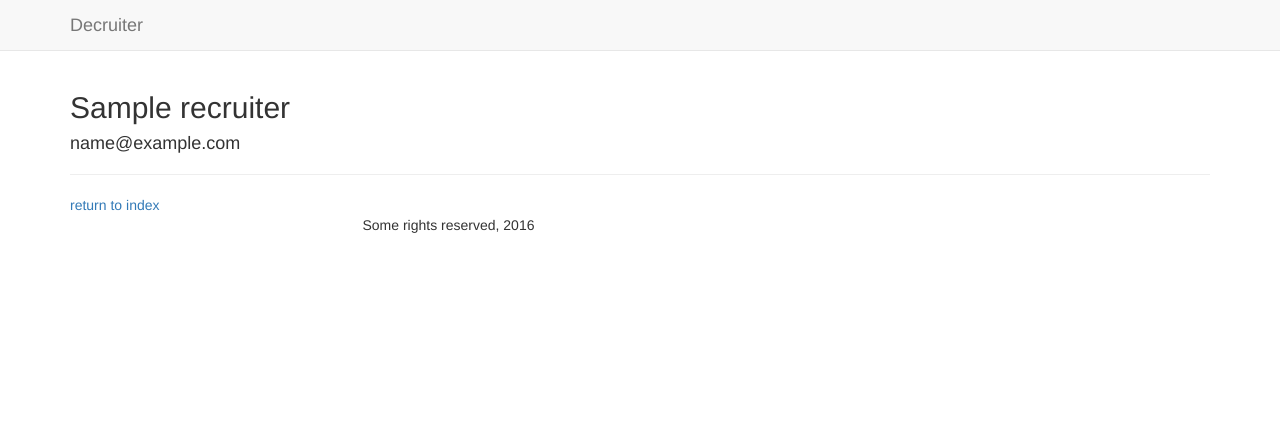
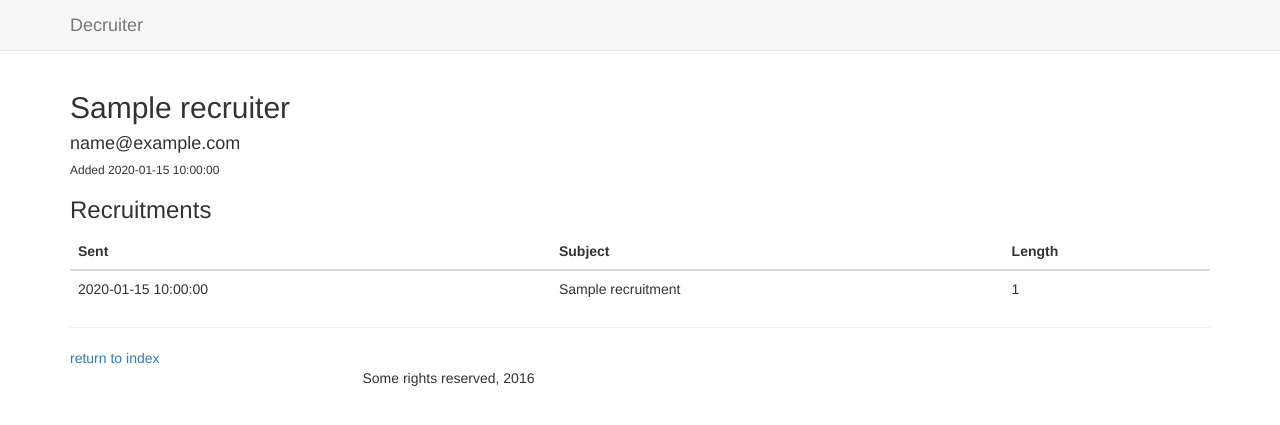
Before and after one commit to klenwell/decruiter, a Flask app: template app-engine/templates/recruiters/show.html in a window 1280 px wide. Shown: the top 425 px of the page. Run offline with Flask 2, Linux system fonts and the light colour scheme; the template is opened without the code that fills it: most values are stand-ins (such as "Sample title", 1, 10 or a date in 2020); some libraries are stand-ins or nearby versions.

Commit message:
Recruiter show view lists recent recruitments.

```diff
--- a/app-engine/models/recruiter.py
+++ b/app-engine/models/recruiter.py
@@ -6,6 +6,8 @@
 - has_many RecruiterEmail
 """
 from google.appengine.ext import ndb
+
+from models.recruiter_email import RecruiterEmail
 
 
 #
@@ -30,6 +32,10 @@ class Recruiter(ndb.Model):
             return None
         else:
             return self.key.id()
+
+    @property
+    def recruitments(self):
+        return RecruiterEmail.s_by_recruiter(self, limit=10)
 
     #
     # Query Methods
--- a/app-engine/templates/recruiters/show.html
+++ b/app-engine/templates/recruiters/show.html
@@ -8,8 +8,41 @@
 
 {% block content %}
 <div class="recruiter show">
-  <h2 class="name">{{ recruiter.name }}</h2>
-  <h4 class="email">{{ recruiter.email }}</h2>
+  <div class="recruiter-data">
+    <h2 class="name">{{ recruiter.name }}</h2>
+    <h4 class="email">{{ recruiter.email }}</h4>
+    <h6 class="created-at">Added {{ at(recruiter.created_at) }}</h6>
+  </div>
+
+  <div class="recruitments">
+    <h3>Recruitments</h3>
+    <table class="table">
+      <thead>
+        <tr>
+          <th>Sent</th>
+          <th>Subject</th>
+          <th>Length</th>
+        </tr>
+      </thead>
+
+      <tbody>
+        {% if recruiter.email_count < 1 %}
+          <td class="text-center" colspan="3">No recruitments found.</td>
+        {% else %}
+          {% for recruitment in recruiter.recruitments %}
+            <tr class="clickable"
+                id="{{ recruitment.public_id }}"
+                data-href="/admin/recruitment/{{ recruitment.public_id }}">
+              <td>{{ at(recruitment.sent_at) }}</td>
+              <td>{{ recruitment.subject }}</td>
+              <td>{{ recruitment.original_length }}</td>
+            </tr>
+          {% endfor %}
+        {% endif %}
+      </tbody>
+    </table>
+  </div>
+
 
   <hr />
 
```
Also changed, not shown: app-engine/index.yaml (added, +17 -0 lines), app-engine/models/recruiter_email.py (+7 -0 lines).
